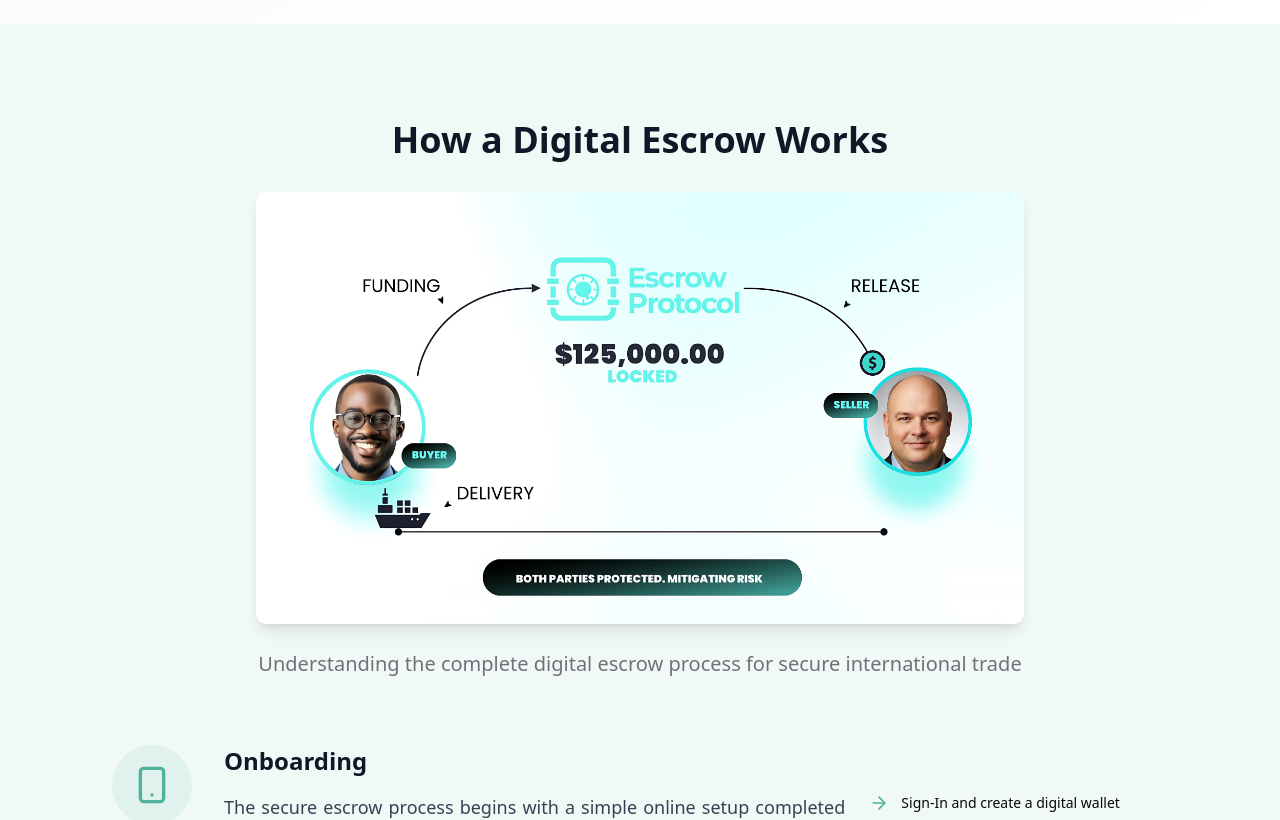
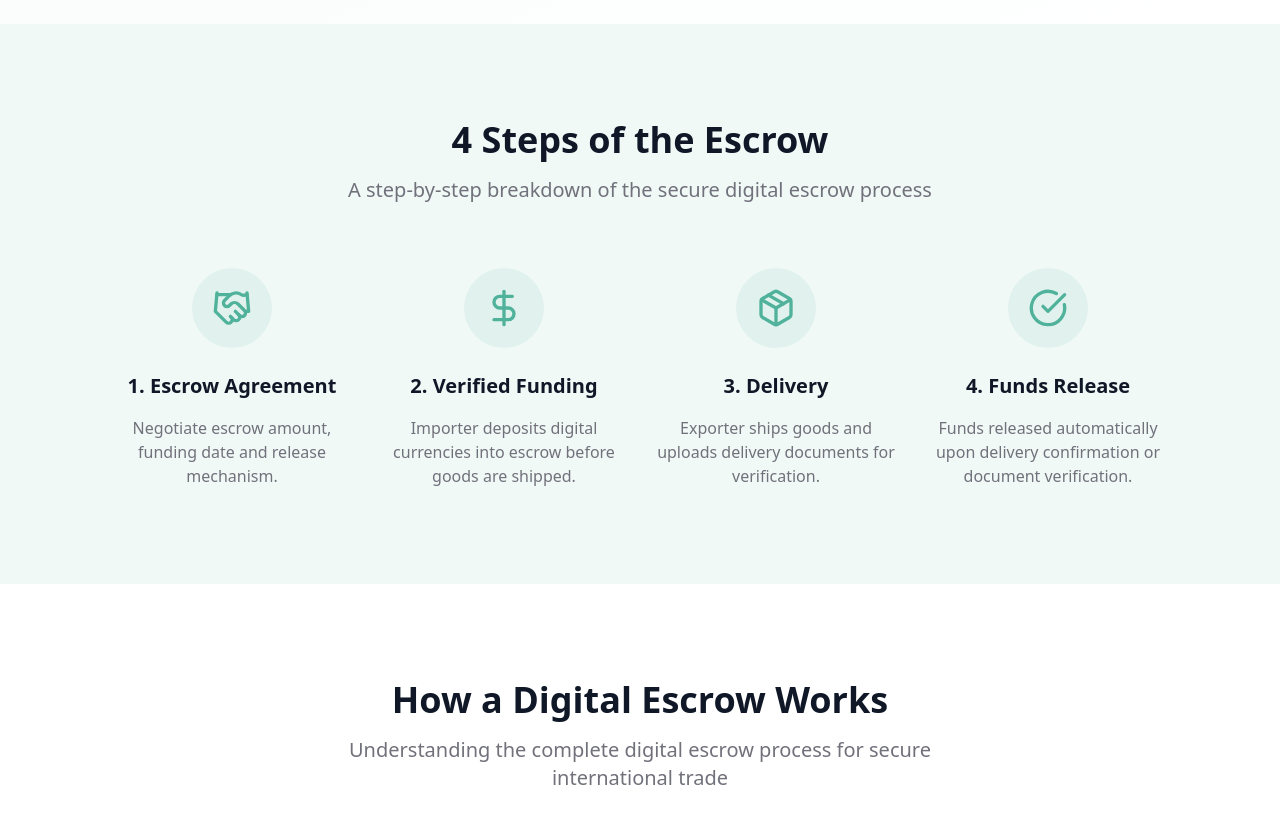
Before and after one commit to DeTrustLabs/escrow-website, a Next.js app: page /en/trade/workflow in a window 1280 px wide. Shown: the part 500-1320 px from the top of the page. Built offline with nearby package versions, Linux system fonts and the light colour scheme; no server answers.

Commit message:
feat: Enhance trust indicators and add escrow steps in Freelancer and Trade pages for improved user guidance

```diff
--- a/app/[locale]/freelancer/page.tsx
+++ b/app/[locale]/freelancer/page.tsx
@@ -160,10 +160,10 @@ export default async function FreelancerPage() {
           variant: "outline",
         }}
         trustIndicators={[
-          { text: t("hero.trustIndicators.nonCustodial") },
-          { text: t("hero.trustIndicators.openSource") },
-          { text: t("hero.trustIndicators.audited") },
-          { text: t("hero.trustIndicators.availability") },
+          { text: t("hero.trustIndicators.0") },
+          { text: t("hero.trustIndicators.1") },
+          { text: t("hero.trustIndicators.2") },
+          { text: t("hero.trustIndicators.3") },
         ]}
       />
 
--- a/app/[locale]/freelancer/workflow/page.tsx
+++ b/app/[locale]/freelancer/workflow/page.tsx
@@ -23,8 +23,7 @@ import {
   User,
   Briefcase,
   ShieldIcon,
-  Timer,
-  Banknote,
+  ZapIcon,
 } from "lucide-react"
 import Link from "next/link"
 import { SITE_URL } from "@/lib/urls"
@@ -62,16 +61,16 @@ export default function FreelancerWorkflowPage() {
         subtitle={t("hero.subtitle")}
         trustIndicators={[
           {
-            text: t("hero.trustIndicators.0.text"),
+            text: t("hero.trustIndicators.0"),
             icon: <ShieldIcon className="h-4 w-4 text-primary" />,
           },
           {
-            text: t("hero.trustIndicators.1.text"),
-            icon: <Timer className="h-4 w-4 text-primary" />,
+            text: t("hero.trustIndicators.1"),
+            icon: <ZapIcon className="h-4 w-4 text-primary" />,
           },
           {
-            text: t("hero.trustIndicators.2.text"),
-            icon: <Banknote className="h-4 w-4 text-primary" />,
+            text: t("hero.trustIndicators.2"),
+            icon: <DollarSign className="h-4 w-4 text-primary" />,
           },
         ]}
       />
--- a/app/[locale]/trade/blog/page.tsx
+++ b/app/[locale]/trade/blog/page.tsx
@@ -19,6 +19,7 @@ import {
 import { getTranslations } from "next-intl/server"
 import { Metadata } from "next"
 import SectionGroup from "@/components/ui/section-group"
+import { Input } from "@/components/ui/input"
 
 export async function generateMetadata(): Promise<Metadata> {
   const t = await getTranslations("trade.blog")
@@ -64,13 +65,7 @@ export default async function BlogPage() {
 
   return (
     <SectionGroup>
-      <Hero
-        className="bg-gradient-to-br from-primary/5 to-transparent"
-        title={t("hero.title")}
-        subtitle={t("hero.subtitle")}
-        titleClassName="text-5xl lg:text-7xl font-bold tracking-tight mb-8"
-        maxWidth="max-w-5xl"
-      />
+      <Hero title={t("hero.title")} subtitle={t("hero.subtitle")} />
 
       {/* Recent Articles */}
       <section>
@@ -128,8 +123,8 @@ export default async function BlogPage() {
       </section>
 
       {/* Newsletter Signup */}
-      <section className="py-20 bg-primary">
-        <div className="text-center text-white">
+      <section>
+        <div className="relative bg-gradient-to-r from-primary via-primary/90 to-primary/80 rounded-3xl p-12 text-center text-white overflow-hidden">
           <h2 className="text-3xl lg:text-4xl font-bold mb-6">
             {t("newsletter.title")}
           </h2>
@@ -137,10 +132,10 @@ export default async function BlogPage() {
             {t("newsletter.subtitle")}
           </p>
           <div className="max-w-md mx-auto flex gap-4">
-            <input
+            <Input
               type="email"
+              className="flex-1 h-10 bg-white/10"
               placeholder={t("newsletter.emailPlaceholder")}
-              className="flex-1 px-4 py-3 rounded-lg text-gray-900"
             />
             <Button variant="secondary" size="lg">
               {t("newsletter.button")}
--- a/app/[locale]/trade/contacts/page.tsx
+++ b/app/[locale]/trade/contacts/page.tsx
@@ -12,6 +12,13 @@ import { sendContactMessage, subscribeToNewsletter } from "./actions"
 import { useTranslations } from "next-intl"
 import { Hero } from "@/components/ui/hero"
 import SectionGroup from "@/components/ui/section-group"
+import {
+  Select,
+  SelectContent,
+  SelectItem,
+  SelectTrigger,
+  SelectValue,
+} from "@/components/ui/select"
 
 function SuccessPopup({
   message,
@@ -89,13 +96,7 @@ export default function ContactsPage() {
 
   return (
     <SectionGroup>
-      <Hero
-        className="bg-gradient-to-br from-primary/5 to-transparent"
-        title={t("hero.title")}
-        subtitle={t("hero.subtitle")}
-        titleClassName="text-5xl lg:text-7xl font-bold tracking-tight mb-8"
-        maxWidth="max-w-5xl"
-      />
+      <Hero title={t("hero.title")} subtitle={t("hero.subtitle")} />
 
       <section>
         <div className="max-w-6xl mx-auto">
@@ -158,24 +159,24 @@ export default function ContactsPage() {
                       <label className="text-sm font-medium mb-2 block">
                         {t("contactForm.tradeType")}
                       </label>
-                      <select
-                        name="tradeType"
-                        className="w-full p-3 border rounded-lg"
-                        required
-                      >
-                        <option value="">
-                          {t("contactForm.tradeTypePlaceholder")}
-                        </option>
-                        <option value="export">
-                          {t("contactForm.tradeTypes.export")}
-                        </option>
-                        <option value="import">
-                          {t("contactForm.tradeTypes.import")}
-                        </option>
-                        <option value="both">
-                          {t("contactForm.tradeTypes.both")}
-                        </option>
-                      </select>
+                      <Select name="tradeType" required>
+                        <SelectTrigger className="w-full">
+                          <SelectValue
+                            placeholder={t("contactForm.tradeTypePlaceholder")}
+                          />
+                        </SelectTrigger>
+                        <SelectContent>
+                          <SelectItem value="freelancer">
+                            {t("contactForm.tradeTypes.export")}
+                          </SelectItem>
+                          <SelectItem value="client">
+                            {t("contactForm.tradeTypes.import")}
+                          </SelectItem>
+                          <SelectItem value="both">
+                            {t("contactForm.tradeTypes.both")}
+                          </SelectItem>
+                        </SelectContent>
+                      </Select>
                     </div>
 
                     <div>
@@ -249,7 +250,7 @@ export default function ContactsPage() {
                     />
                     <Button
                       type="submit"
-                      className="w-full bg-[hsl(var(--primary-dark))] hover:bg-[hsl(var(--primary-dark))]/90 text-white font-bold"
+                      className="w-full"
                       size="lg"
                       disabled={isSubmitting}
                     >
--- a/app/[locale]/trade/faq/page.tsx
+++ b/app/[locale]/trade/faq/page.tsx
@@ -34,13 +34,7 @@ export default async function FAQPage() {
 
   return (
     <SectionGroup>
-      <Hero
-        className="bg-gradient-to-br from-primary/5 to-transparent"
-        title={t("hero.title")}
-        subtitle={t("hero.subtitle")}
-        titleClassName="text-5xl lg:text-7xl font-bold tracking-tight mb-8"
-        maxWidth="max-w-5xl"
-      />
+      <Hero title={t("hero.title")} subtitle={t("hero.subtitle")} />
 
       {/* FAQ Categories */}
       <section>
--- a/app/[locale]/trade/guides/page.tsx
+++ b/app/[locale]/trade/guides/page.tsx
@@ -29,13 +29,7 @@ export default async function GuidesPage() {
 
   return (
     <SectionGroup>
-      <Hero
-        className="bg-gradient-to-br from-primary/5 to-transparent"
-        title={t("hero.title")}
-        subtitle={t("hero.subtitle")}
-        titleClassName="text-5xl lg:text-7xl font-bold tracking-tight mb-8"
-        maxWidth="max-w-5xl"
-      />
+      <Hero title={t("hero.title")} subtitle={t("hero.subtitle")} />
 
       {/* Featured Guide */}
       <section>
@@ -89,8 +83,8 @@ export default async function GuidesPage() {
       </section>
 
       {/* CTA */}
-      <section className="py-20 bg-primary">
-        <div className="text-center text-white">
+      <section>
+        <div className="relative bg-gradient-to-r from-primary via-primary/90 to-primary/80 rounded-3xl p-12 text-center text-white overflow-hidden">
           <h2 className="text-3xl lg:text-4xl font-bold mb-6">
             {t("cta.title")}
           </h2>
--- a/app/[locale]/trade/workflow/WorkflowClient.tsx
+++ b/app/[locale]/trade/workflow/WorkflowClient.tsx
@@ -97,12 +97,79 @@ export function WorkflowClient() {
         ]}
       />
 
+      {/* 4 Steps of the Escrow */}
+      <section>
+        <div className="text-center mb-16">
+          <h2 className="text-3xl lg:text-4xl font-bold mb-4 text-gray-900">
+            {t("steps.title")}
+          </h2>
+          <p className="text-xl text-muted-foreground max-w-2xl mx-auto">
+            {t("steps.subtitle")}
+          </p>
+        </div>
+
+        <div className="grid grid-cols-1 md:grid-cols-2 lg:grid-cols-4 gap-8">
+          <div className="text-center">
+            <div className="w-20 h-20 bg-primary/10 rounded-full flex items-center justify-center mx-auto mb-6">
+              <Handshake className="h-10 w-10 text-primary" />
+            </div>
+            <h3 className="text-xl font-bold mb-4 text-gray-900">
+              {t("steps.step1.title")}
+            </h3>
+            <p className="text-muted-foreground">
+              {t("steps.step1.description")}
+            </p>
+          </div>
+
+          <div className="text-center">
+            <div className="w-20 h-20 bg-primary/10 rounded-full flex items-center justify-center mx-auto mb-6">
+              <DollarSign className="h-10 w-10 text-primary" />
+            </div>
+            <h3 className="text-xl font-bold mb-4 text-gray-900">
+              {t("steps.step2.title")}
+            </h3>
+            <p className="text-muted-foreground">
+              {t("steps.step2.description")}
+            </p>
+          </div>
+
+          <div className="text-center">
+            <div className="w-20 h-20 bg-primary/10 rounded-full flex items-center justify-center mx-auto mb-6">
+              <Package className="h-10 w-10 text-primary" />
+            </div>
+            <h3 className="text-xl font-bold mb-4 text-gray-900">
+              {t("steps.step3.title")}
+            </h3>
+            <p className="text-muted-foreground">
+              {t("steps.step3.description")}
+            </p>
+          </div>
+
+          <div className="text-center">
+            <div className="w-20 h-20 bg-primary/10 rounded-full flex items-center justify-center mx-auto mb-6">
+              <CheckCircle className="h-10 w-10 text-primary" />
+            </div>
+            <h3 className="text-xl font-bold mb-4 text-gray-900">
+              {t("steps.step4.title")}
+            </h3>
+            <p className="text-muted-foreground">
+              {t("steps.step4.description")}
+            </p>
+          </div>
+        </div>
+      </section>
+
       {/* How a Digital Escrow Works */}
       <section>
         <div className="mb-16 flex flex-col items-center text-center">
-          <h2 className="text-3xl lg:text-4xl font-bold mb-8 text-gray-900">
-            {t("howItWorks.title")}
-          </h2>
+          <div className="text-center mb-16">
+            <h2 className="text-3xl lg:text-4xl font-bold mb-4 text-gray-900">
+              {t("howItWorks.title")}
+            </h2>
+            <p className="text-xl text-muted-foreground max-w-2xl mx-auto">
+              {t("howItWorks.subtitle")}
+            </p>
+          </div>
           <AppImage
             src="/images/escrow-process-illustration.png"
             alt="Digital Escrow Process Illustration"
@@ -115,9 +182,6 @@ export function WorkflowClient() {
             quality={85}
             className="w-full h-auto max-w-3xl"
           />
-          <p className="text-xl text-muted-foreground leading-relaxed mt-6 max-w-3xl">
-            {t("howItWorks.subtitle")}
-          </p>
         </div>
 
         {/* Timeline Steps */}
--- a/messages/en/freelancer.json
+++ b/messages/en/freelancer.json
@@ -12,10 +12,10 @@
       "startEscrow": "Start Freelance Escrow",
       "seeHowItWorks": "See How It Works",
       "trustIndicators": [
-        { "text": "Non-custodial" },
-        { "text": "Open source" },
-        { "text": "Audited smart contracts" },
-        { "text": "24/7 availability" }
+        "Non-custodial",
+        "Open source",
+        "Audited smart contracts",
+        "24/7 availability"
       ]
     },
     "solvesIssues": {
@@ -402,9 +402,9 @@
         "titleHighlight": "Escrow Workflow",
         "subtitle": "Eliminate payment risks, protect your work, and build trust with clients using digital escrow. Both freelancers and project owners are protected throughout the entire project lifecycle.",
         "trustIndicators": [
-          { "text": "Payment Security" },
-          { "text": "Milestone-Based Release" },
-          { "text": "Lower Transaction Costs" }
+          "Payment Security",
+          "Milestone-Based Release",
+          "Lower Transaction Costs"
         ]
       },
       "steps": {
```
Also changed, not shown: messages/en/trade.json.
